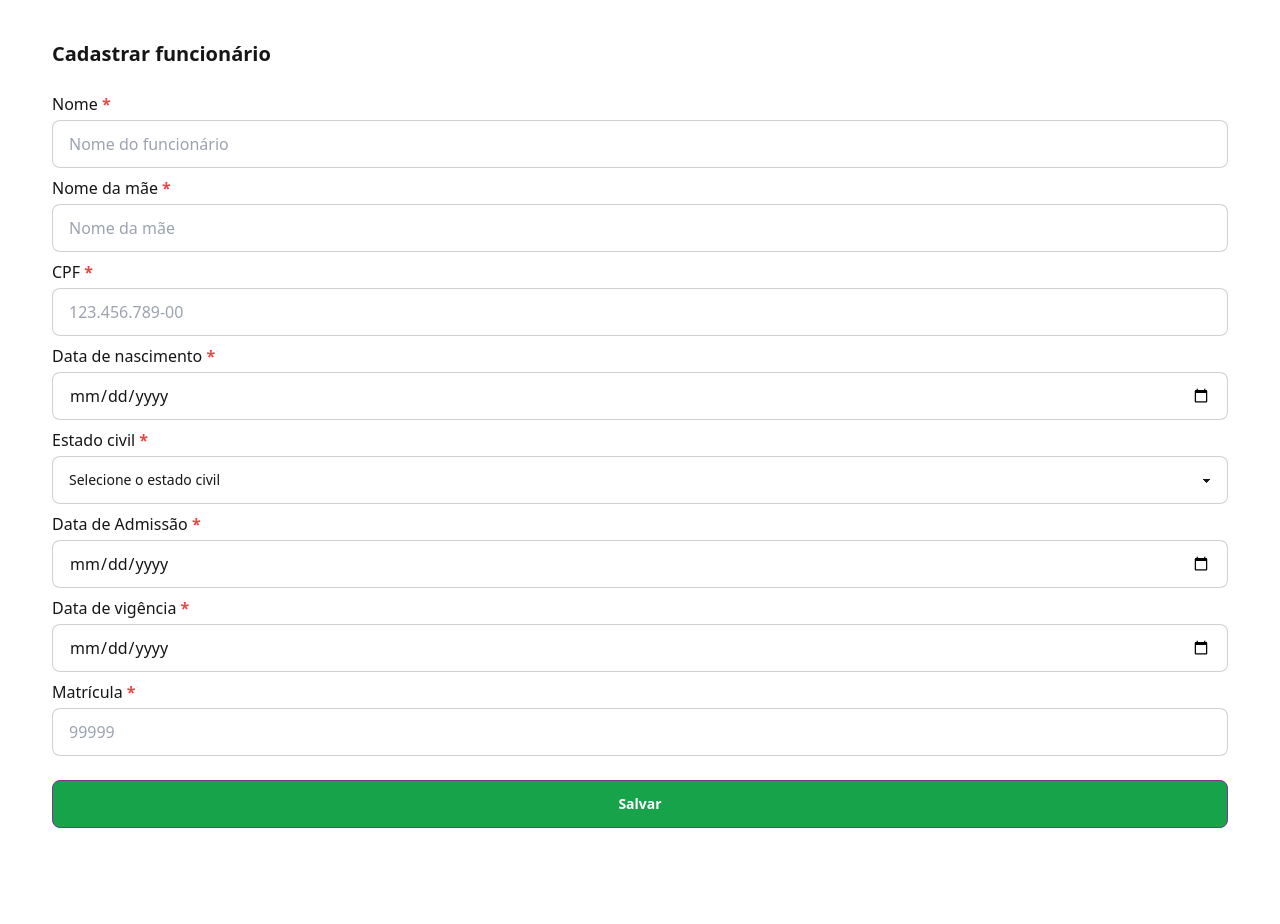
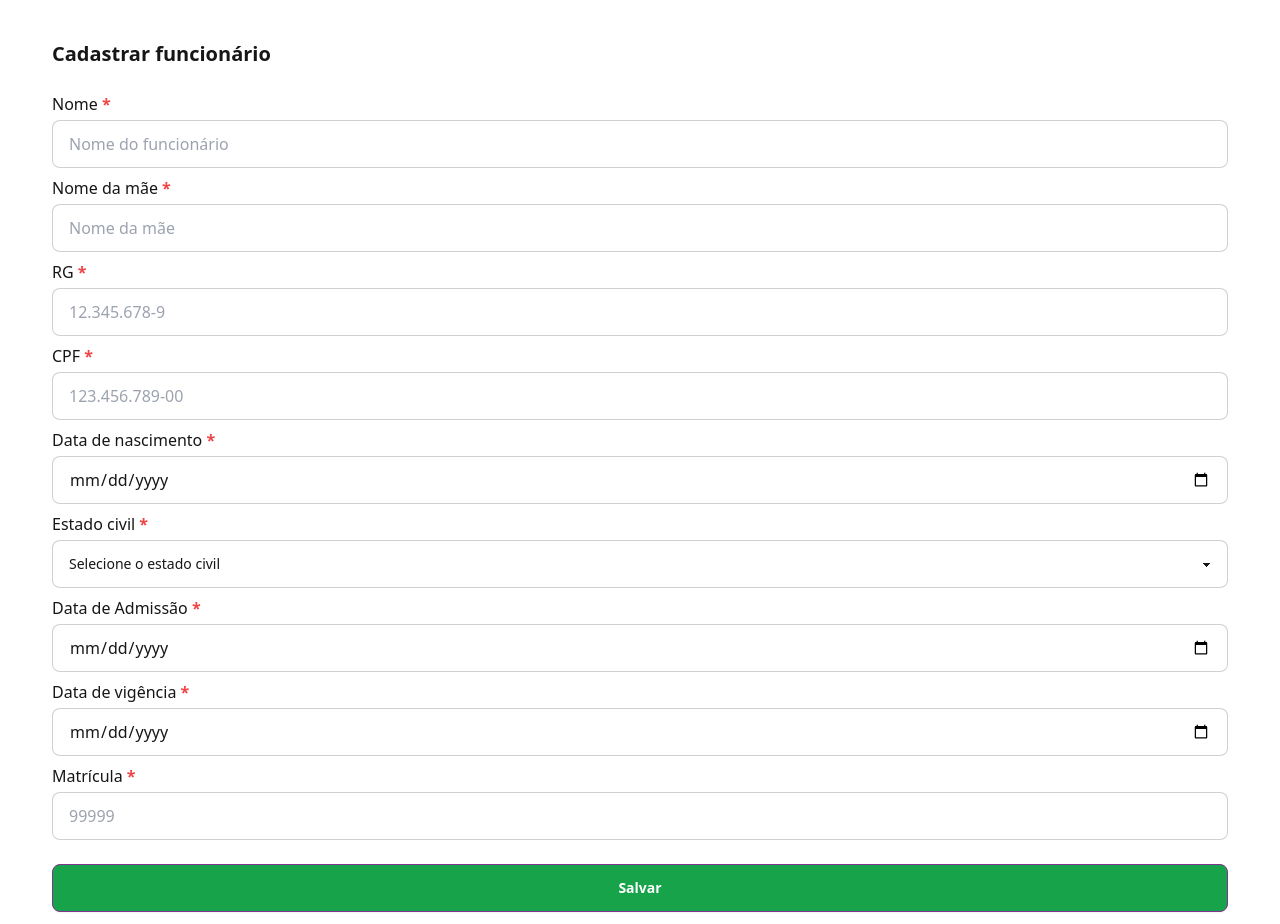
Before and after one commit to drewdomi/Employee-Manager-client, an Angular app: page /create in a window 1280 px wide. Before the commit the page ends 840 px from the top, so only its background shows below. Built offline with nearby package versions, Linux system fonts and the light colour scheme.

Commit message:
feat: add rg input

```diff
--- a/src/app/core/pages/employee/create-employee/create-employee.component.html
+++ b/src/app/core/pages/employee/create-employee/create-employee.component.html
@@ -38,6 +38,23 @@
       placeholder="Nome da mãe"
       [minlength]="3"
       [maxlength]="80"
+    />
+  </fieldset>
+
+  <fieldset class="w-full">
+    <legend>
+      <label for="rg"
+        >RG
+        <strong class="text-red-500">*</strong>
+      </label>
+    </legend>
+    <input
+      id="rg"
+      formControlName="rg"
+      class="input input-bordered w-full"
+      placeholder="12.345.678-9"
+      [minlength]="9"
+      [maxlength]="9"
     />
   </fieldset>
 
--- a/src/app/core/pages/employee/create-employee/create-employee.component.ts
+++ b/src/app/core/pages/employee/create-employee/create-employee.component.ts
@@ -23,6 +23,7 @@ export class CreateEmployeeComponent {
   protected createEmployee = this.formBuilder.group({
     name: ['', [V.required, V.minLength(3), V.maxLength(80)]],
     motherName: ['', [V.required, V.minLength(3), V.maxLength(80)]],
+    rg: ['', [V.required, V.minLength(9), V.maxLength(9)]],
     cpf: ['', [V.required, V.minLength(11), V.maxLength(11)]],
     birthDate: ['', [V.required]],
     civilState: ['', [V.required]],
```
